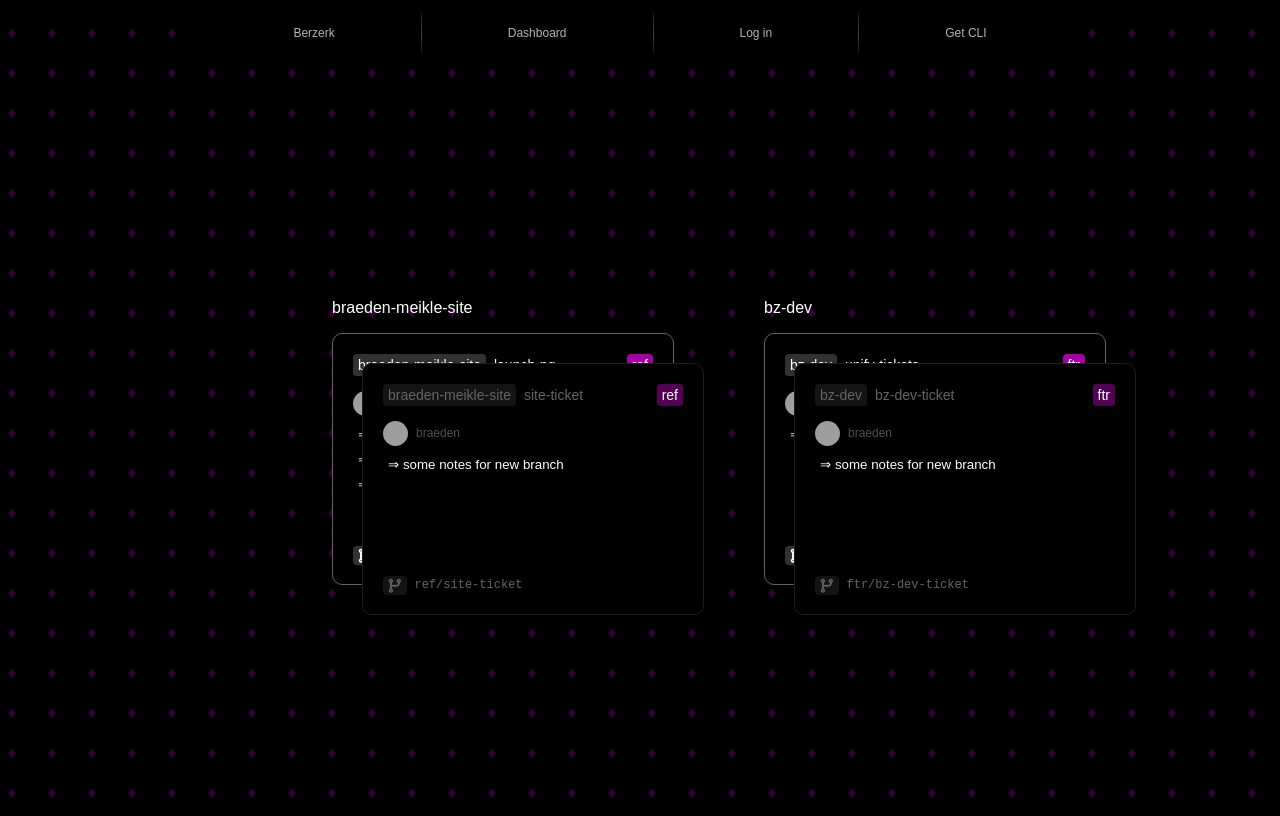
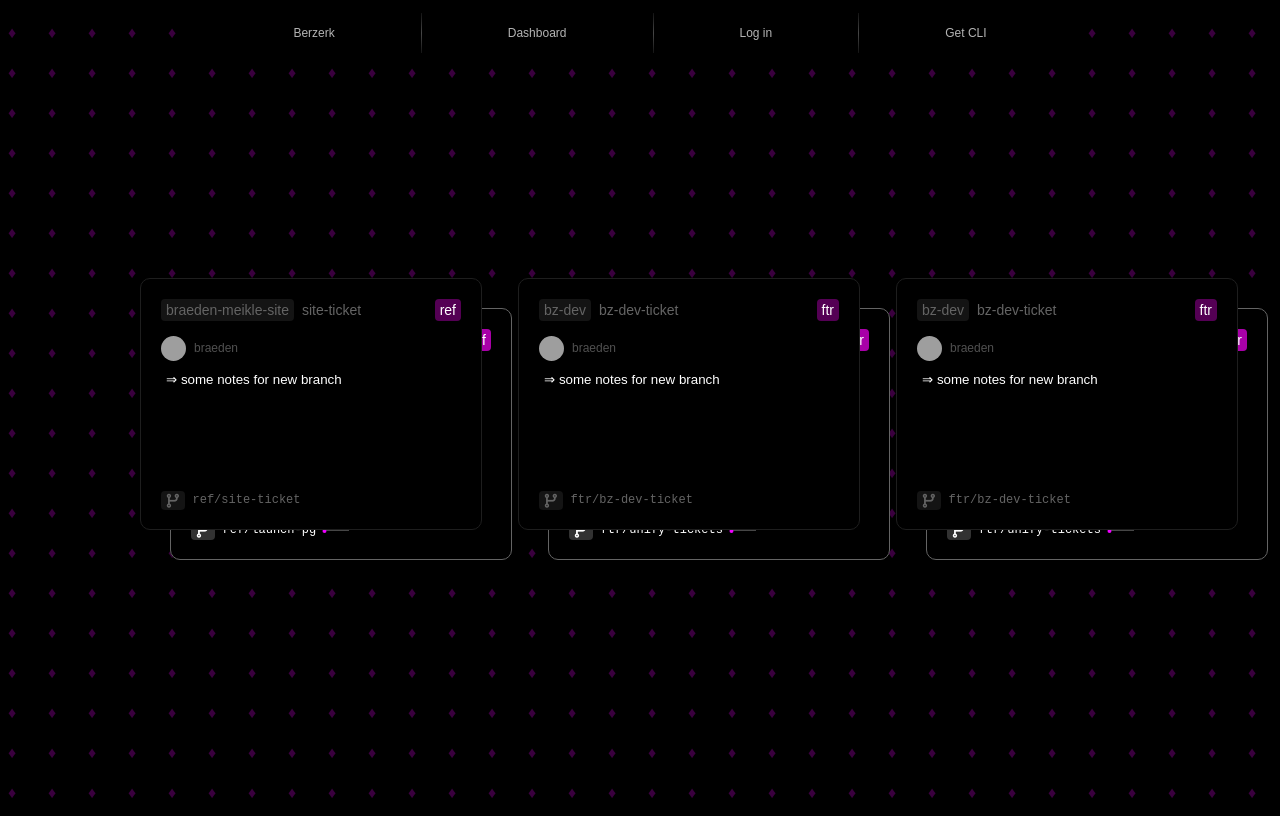
Before and after one commit to bmeikle56/bz-dev, a React (Create React App) app: page /dash in a window 1280 px wide. Built offline with nearby package versions, Linux system fonts and the light colour scheme; grey boxes are pictures that could not be loaded.

Commit message:
Properly space and scale

```diff
--- a/src/page/dash.js
+++ b/src/page/dash.js
@@ -6,15 +6,14 @@ function RepoTickets({ error, repo, tickets }) {
   return (
     <div style={{ position: 'relative', zIndex: 1, margin: '0 16px' }}>
       {error && <p style={{ color: 'red' }}>{error}</p>}
-      <p style={{ color: 'white', marginBottom: 16 }}>{repo}</p>
       <div style={{ position: 'relative', width: 200, height: 200 }}>
         {tickets.map((ticket, index) => (
           <div
             key={index}
             style={{
               position: 'absolute',
-              top: index * 30,
-              left: index * 30,
+              top: index * -30,
+              left: index * -30,
               zIndex: index + 1,
               background: 'black',
               borderRadius: 10,
@@ -153,6 +152,27 @@ export default function DashboardPage() {
                   "title": "bz-dev-ticket"
                 }
               ]
+            },
+            {
+              "repo": "new-repo",
+              "tickets": [
+                {
+                  "dev": "braeden",
+                  "notes": "all tickets should be same size",
+                  "repo": "bz-dev",
+                  "status": "active",
+                  "tag": "ftr",
+                  "title": "unify-tickets"
+                },
+                {
+                  "dev": "braeden",
+                  "notes": "some notes for new branch",
+                  "repo": "bz-dev",
+                  "status": "new",
+                  "tag": "ftr",
+                  "title": "bz-dev-ticket"
+                }
+              ]
             }
           ]
         }
@@ -220,7 +240,7 @@ export default function DashboardPage() {
           >
             <TabBar/>
           </div>
-          <div style={{ zIndex: 2, position: 'absolute', width: '100vw', height: '100vh', justifyContent: 'center', alignItems: 'center', display: 'flex', gap: 200}}>
+          <div style={{ zIndex: 2, position: 'absolute', width: '100vw', height: '100vh', justifyContent: 'space-evenly', alignItems: 'center', display: 'flex', }}>
             {repos.map((meta) => {
               console.log(meta)
               return <RepoTickets error={error} repo={meta.repo} tickets={meta.tickets}/>
```
